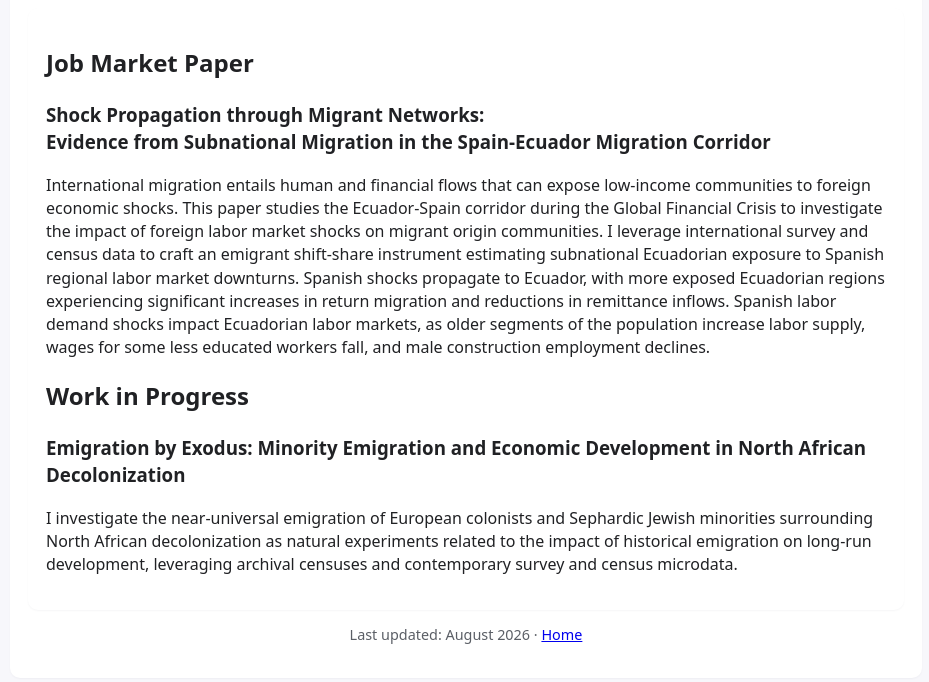
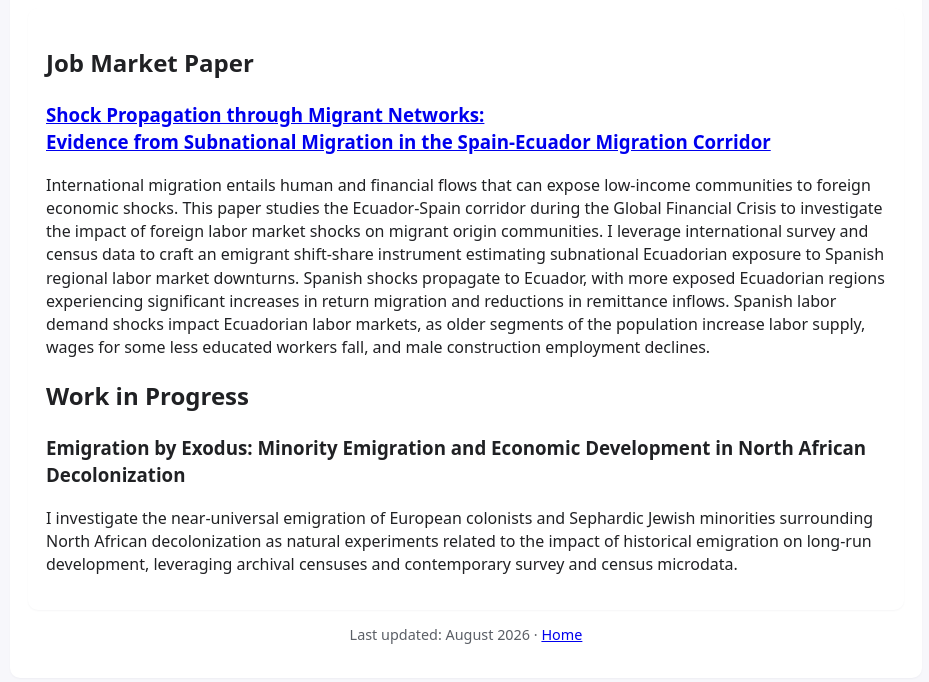
Before and after one commit to jmelkonian/jmelkonian.github.io, a plain HTML site: page research.html in a window 1280 px wide. Shown: the part 110-792 px from the top of the page, without its empty margins (174-1103 px from the left). Drawn offline with Linux system fonts and the light colour scheme.

Commit message:
Add hyperlink to job market paper in research.html

```diff
--- a/research.html
+++ b/research.html
@@ -35,7 +35,7 @@
     <section>
       <section>
         <h2>Job Market Paper</h2>
-        <h3>Shock Propagation through Migrant Networks: <br> Evidence from Subnational Migration in the Spain-Ecuador Migration Corridor</h3>
+        <h3><a href="melkonian_jmp.pdf" target="_blank" rel="noopener">Shock Propagation through Migrant Networks: <br> Evidence from Subnational Migration in the Spain-Ecuador Migration Corridor</a></h3>
         <p> International migration entails human and financial flows that can expose low-income communities to foreign economic shocks.
           This paper studies the Ecuador-Spain corridor during the Global Financial Crisis to investigate the impact of foreign labor market shocks on migrant origin communities.
           I leverage international survey and census data to craft an emigrant shift-share instrument estimating subnational Ecuadorian exposure to Spanish regional labor market downturns.
```
